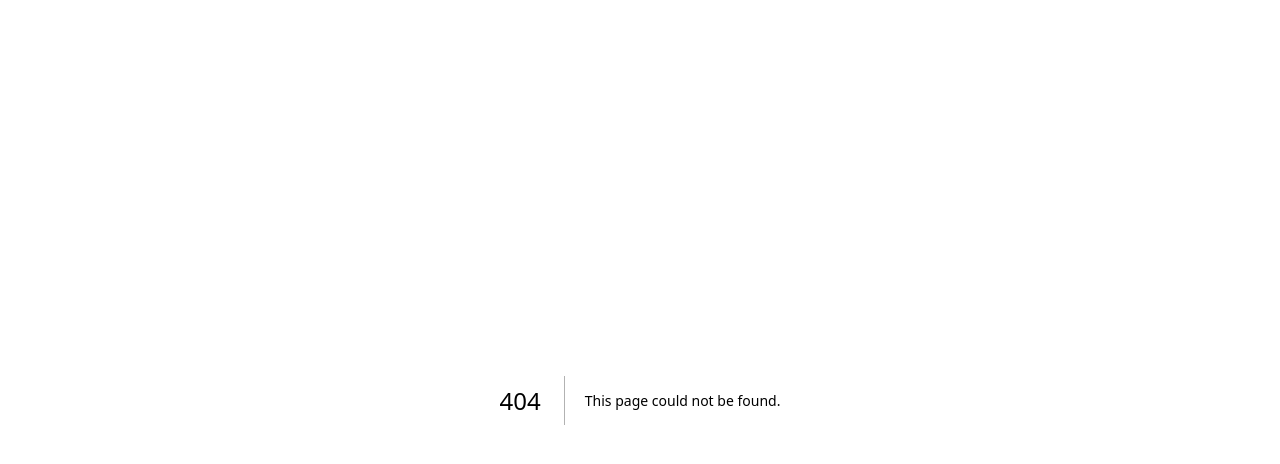
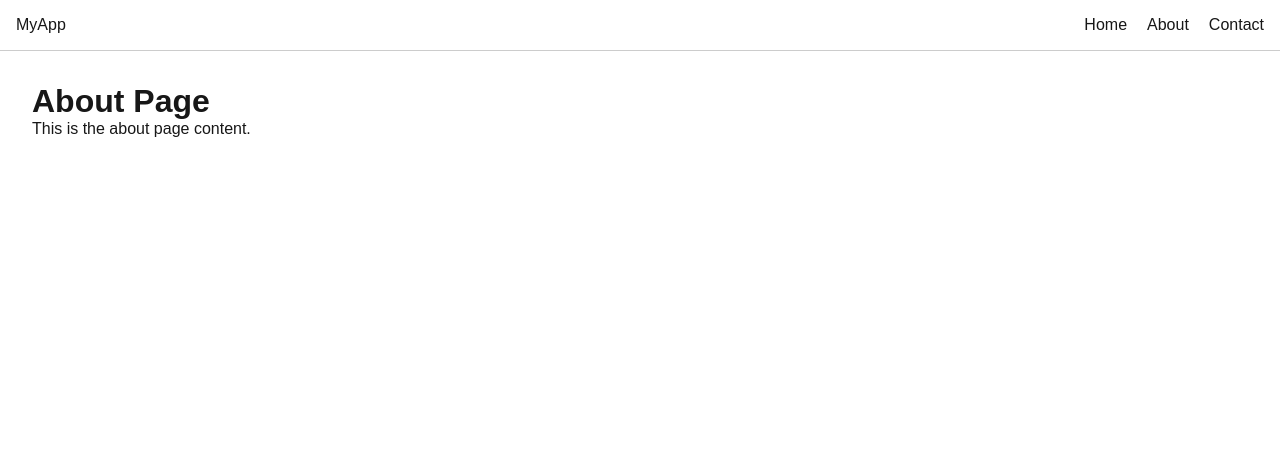
Before and after one commit to reetuTheCoder/NextJS, a Next.js app: page /about in a window 1280 px wide. Before the commit this address had no page. Shown: the top 464 px of the page. Built offline with nearby package versions, Linux system fonts and the light colour scheme.

Commit message:
here we create dyanmic route when you click nabar route will change and compient will also chnage

```diff
--- /dev/null
+++ b/src/app/Navbar.js
@@ -0,0 +1,17 @@
+// src/app/components/Navbar.js
+import Link from "next/link";
+
+export default function Navbar() {
+  return (
+    <nav style={{ padding: "1rem", borderBottom: "1px solid #ccc" }}>
+      <div style={{ display: "flex", justifyContent: "space-between" }}>
+        <Link href="/">MyApp</Link>
+        <div style={{ display: "flex", gap: "20px" }}>
+          <Link href="/">Home</Link>
+          <Link href="/about">About</Link>
+          <Link href="/contact">Contact</Link>
+        </div>
+      </div>
+    </nav>
+  );
+}
--- /dev/null
+++ b/src/app/[slug]/page.js
@@ -0,0 +1,27 @@
+// src/app/[slug]/page.js
+const pages = {
+  about: { title: "About Page", content: "This is the about page content." },
+  contact: { title: "Contact Page", content: "This is the contact page content." },
+};
+
+export default async function DynamicPage({ params }) {
+  // params.slug is an array if you use [...slug]
+  const slug = Array.isArray(params.slug) ? params.slug[0] : params.slug;
+  const page = pages[slug];
+
+  if (!page) {
+    return (
+      <div style={{ padding: "2rem" }}>
+        <h1>404</h1>
+        <p>Page not found: {slug}</p>
+      </div>
+    );
+  }
+
+  return (
+    <div style={{ padding: "2rem" }}>
+      <h1>{page.title}</h1>
+      <p>{page.content}</p>
+    </div>
+  );
+}
--- a/src/app/layout.js
+++ b/src/app/layout.js
@@ -1,5 +1,6 @@
 import { Geist, Geist_Mono } from "next/font/google";
 import "./globals.css";
+import Navbar from "./Navbar";
 
 const geistSans = Geist({
   variable: "--font-geist-sans",
@@ -20,6 +21,7 @@ export default function RootLayout({ children }) {
   return (
     <html lang="en">
       <body className={`${geistSans.variable} ${geistMono.variable}`}>
+        <Navbar/>
         {children}
       </body>
     </html>
--- a/src/app/page.js
+++ b/src/app/page.js
@@ -2,8 +2,9 @@ import styles from "./page.module.css";
 
 export default function Home() {
   return (
-    <div className={styles.page}>
-     <h1>Just setup Next.Js</h1>
+    <div style={{ padding: "2rem" }}>
+      <h1>Home Page</h1>
+      <p>Welcome to the Next.js 15 App Router demo!</p>
     </div>
   );
 }
```
